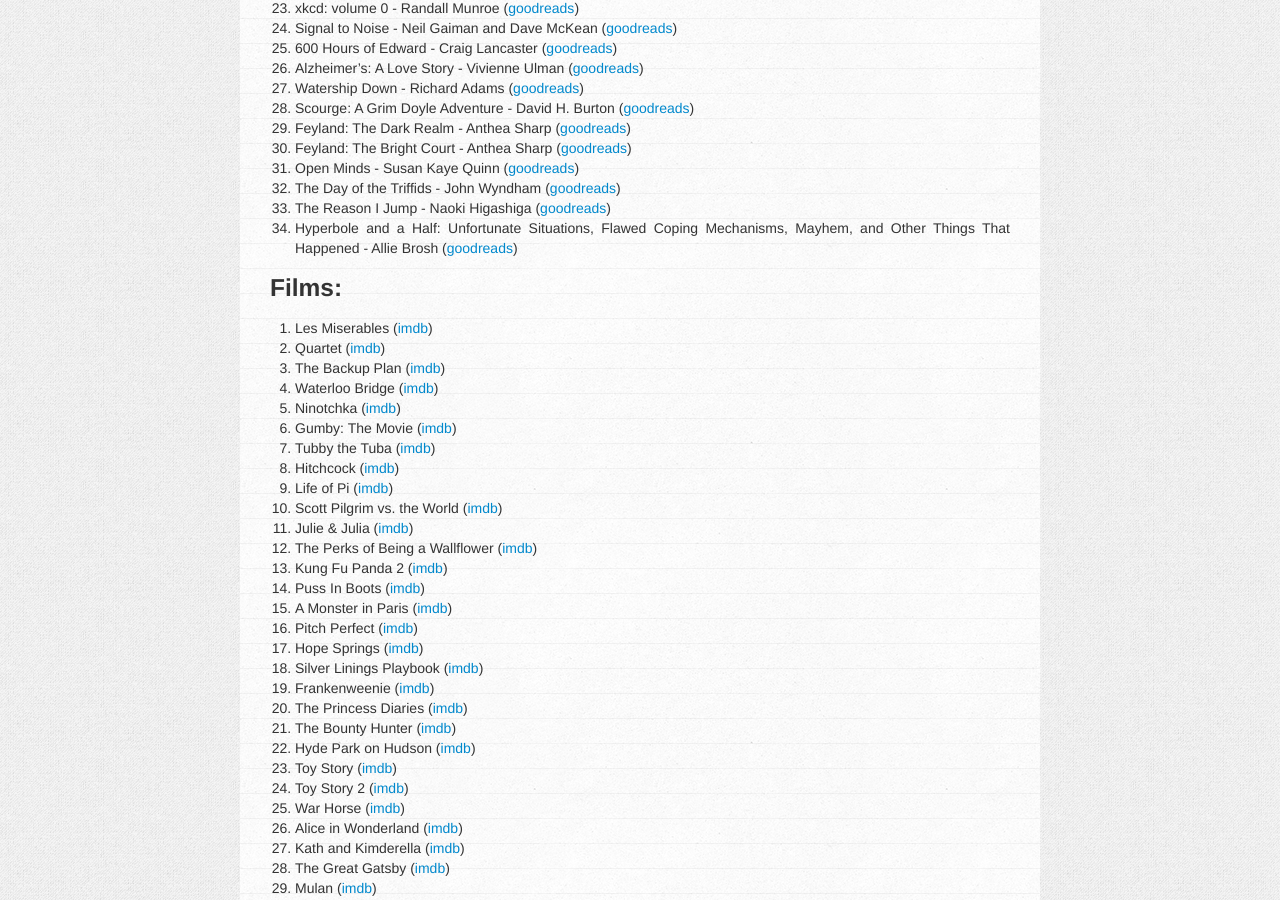
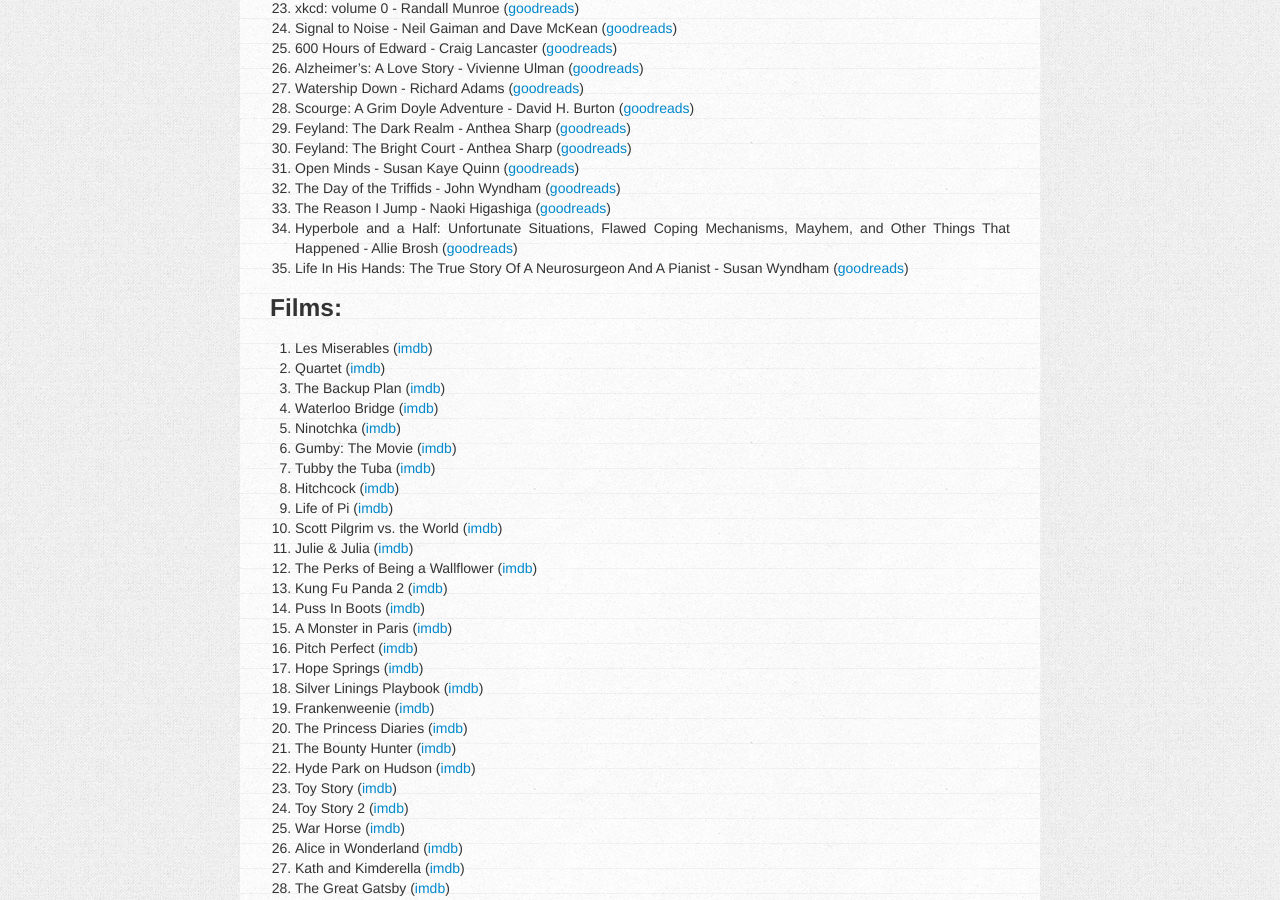
Before and after one commit to charlottepierce/charlottepierce.github.com, a Jekyll site: the page built from _posts/2013-01-01-50-50-Challenge-2013.md, in a window 1280 px wide and 900 px high, scrolled down 790 px. Built offline with Jekyll 4.4.1, drawn with Linux system fonts in a browser that asks for light colours.

Commit message:
Updated 50/50 challenge list.

```diff
--- a/_posts/2013-01-01-50-50-Challenge-2013.md
+++ b/_posts/2013-01-01-50-50-Challenge-2013.md
@@ -41,6 +41,7 @@
 32. The Day of the Triffids - John Wyndham ([goodreads](http://www.goodreads.com/book/show/530965.The_Day_of_the_Triffids))
 33. The Reason I Jump - Naoki Higashiga ([goodreads](http://www.goodreads.com/book/show/16113737-the-reason-i-jump))
 34. Hyperbole and a Half: Unfortunate Situations, Flawed Coping Mechanisms, Mayhem, and Other Things That Happened - Allie Brosh ([goodreads](https://www.goodreads.com/book/show/17571564-hyperbole-and-a-half))
+35. Life In His Hands: The True Story Of A Neurosurgeon And A Pianist - Susan Wyndham ([goodreads](https://www.goodreads.com/book/show/6357924-life-in-his-hands))
 
 ### Films: ###
 
```
